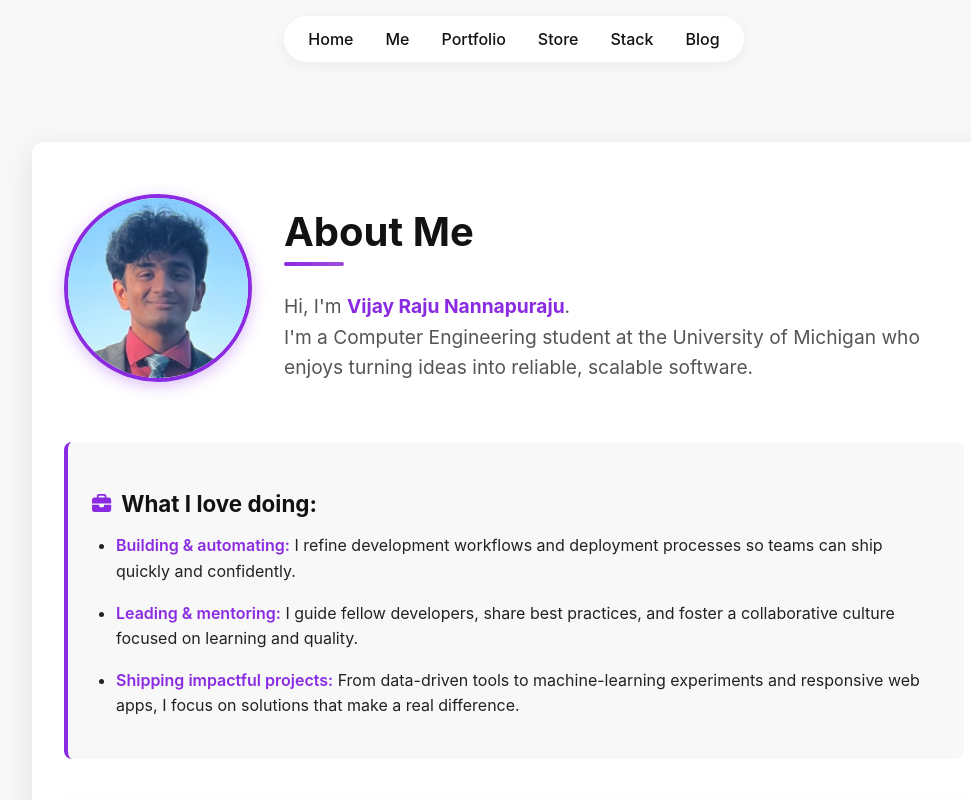
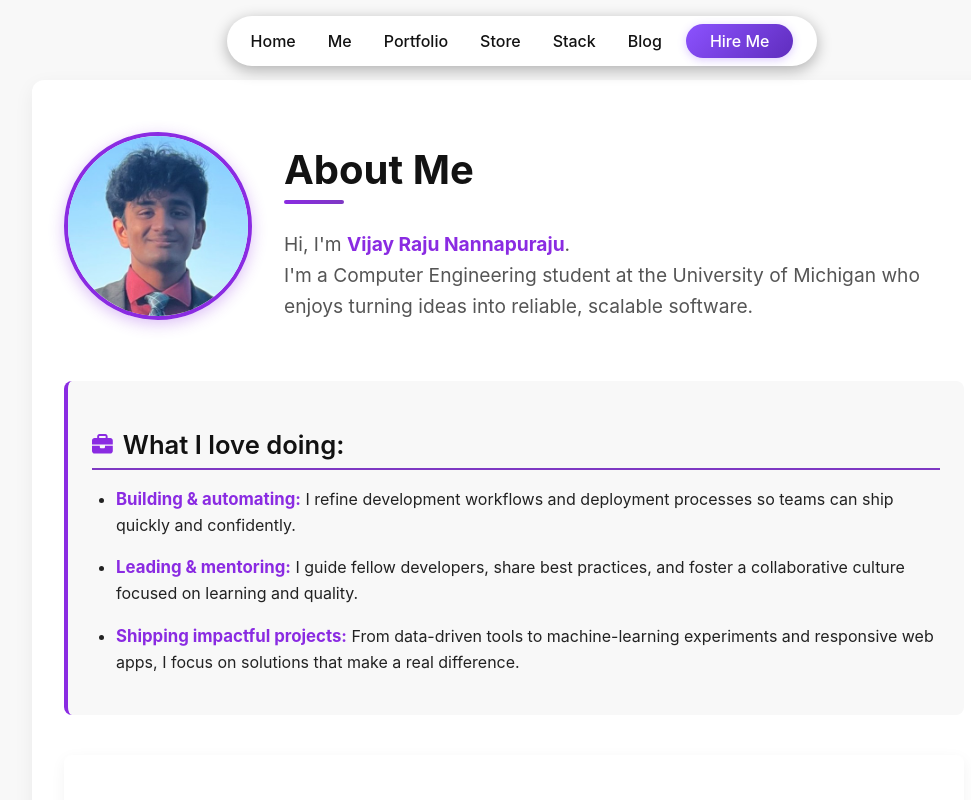
Before and after one commit to vijayn7/portfolio_website, a React (Create React App) app: page / in a window 1280 px wide. Shown: the top 800 px of the page, without its empty margins (126-1097 px from the left). Built offline with nearby package versions, Linux system fonts and the light colour scheme.

Commit message:
optimization

```diff
--- a/src/App.css
+++ b/src/App.css
@@ -11,6 +11,7 @@
 main {
   flex: 1;
   padding: 1rem;
+  padding-top: 2rem; /* Add extra padding to the top to account for the fixed navbar */
 }
 
 .App-logo {
@@ -46,11 +47,13 @@ main {
 @media (max-width: 768px) {
   main {
     padding: 0.75rem;
+    padding-top: 4.5rem; /* Maintain extra top padding on medium screens */
   }
 }
 
 @media (max-width: 480px) {
   main {
     padding: 0.5rem;
+    padding-top: 4rem; /* Maintain extra top padding on small screens */
   }
 }
--- a/src/Me.css
+++ b/src/Me.css
@@ -12,7 +12,7 @@
   padding: 2rem;
   background-color: var(--white);
   border-radius: 12px;
-  box-shadow: 0 8px 30px var(--shadow-medium);
+  box-shadow: 0 6px 20px rgba(0, 0, 0, 0.06);
 }
 
 /* Header with profile image */
@@ -67,17 +67,20 @@
 }
 
 .me-section h3 {
-  font-size: 1.4rem;
+  font-size: 1.6rem;
   color: var(--secondary-color);
   margin: 1.5rem 0 1rem 0;
   display: flex;
   align-items: center;
+  font-weight: 600;
+  border-bottom: 2px solid var(--primary-light);
+  padding-bottom: 0.5rem;
 }
 
 .section-icon {
   color: var(--primary-color);
   margin-right: 10px;
-  font-size: 1.2rem;
+  font-size: 1.3rem;
 }
 
 .intro {
@@ -111,9 +114,11 @@
   color: var(--text-dark);
 }
 
+/* Add styling for subheadings inside lists */
 .highlight {
-  font-weight: 600;
+  font-weight: 700;
   color: var(--primary-color);
+  font-size: 1.05em;
 }
 
 /* Card styling */
@@ -285,6 +290,19 @@
   .skill-item {
     font-size: 0.9rem;
   }
+
+  .me-section h3 {
+    font-size: 1.4rem;
+    padding-bottom: 0.4rem;
+  }
+
+  .section-icon {
+    font-size: 1.2rem;
+  }
+
+  .highlight {
+    font-size: 1.03em;
+  }
 }
 
 @media (max-width: 480px) {
@@ -309,6 +327,8 @@
 
   .me-section h3 {
     font-size: 1.2rem;
+    padding-bottom: 0.3rem;
+    border-bottom-width: 1px;
   }
 
   .intro {
--- a/src/Navbar.css
+++ b/src/Navbar.css
@@ -2,23 +2,29 @@
 
 /* Main navbar container */
 .Navbar {
-  position: sticky;
-  top: 10px;
+  position: fixed;
+  top: 0;
+  left: 0;
+  right: 0;
   z-index: 1000;
-  margin: 1rem auto;
+  padding: 0.5rem;
+  padding-top: 1rem;
   background-color: transparent;
+  width: 100%;
 }
 
 /* Desktop navigation */
 .desktop-nav {
   display: flex;
-  justify-content: center;
+  justify-content: space-between;
+  align-items: center;
   background-color: var(--white);
   border-radius: 50px;
-  padding: 0.8rem 1.5rem;
-  box-shadow: 0 4px 15px var(--shadow-light);
-  margin: 0 auto;
+  padding: 0.5rem 1.5rem; /* Reduced vertical padding from 0.8rem to 0.5rem */
+  box-shadow: 0 4px 15px var(--shadow-dark);
+  margin: 0 auto auto auto;
   width: fit-content;
+  max-width: 100%;
 }
 
 .desktop-nav-links {
@@ -27,6 +33,7 @@
   margin: 0;
   padding: 0;
   gap: 2rem;
+  flex-wrap: nowrap;
 }
 
 .desktop-nav-links li {
@@ -63,6 +70,52 @@
   width: 100%;
 }
 
+/* Hire me button styles */
+.hire-me-button-container {
+  margin-left: 1.5rem;
+}
+
+.hire-me-button {
+  background: linear-gradient(135deg, #8c52ff 0%, #5f2dbd 100%); /* Purple gradient */
+  color: white !important;
+  padding: 0.45rem 1.5rem !important; /* Slightly reduced vertical padding */
+  border-radius: 50px;
+  font-weight: 500 !important;
+  box-shadow: 0 2px 8px rgba(140, 82, 255, 0.3);
+  transition: all 0.2s ease !important;
+  text-decoration: none;
+  display: block;
+}
+
+.hire-me-button:hover {
+  background: linear-gradient(135deg, #7a45e6 0%, #4f24a3 100%); /* Darker purple gradient on hover */
+  transform: translateY(-1px);
+  box-shadow: 0 4px 12px rgba(140, 82, 255, 0.4);
+}
+
+.hire-me-button::after {
+  display: none !important;
+}
+
+@media (max-width: 992px) {
+  .desktop-nav {
+    padding: 0.7rem 1.2rem;
+  }
+
+  .desktop-nav-links {
+    gap: 1.5rem;
+  }
+
+  .desktop-nav-links a {
+    font-size: 0.95rem;
+  }
+
+  .hire-me-button {
+    padding: 0.4rem 1rem !important;
+    font-size: 0.9rem !important;
+  }
+}
+
 /* Mobile navigation */
 .mobile-nav {
   display: none;
@@ -72,7 +125,7 @@
   border-radius: 15px;
   padding: 0.8rem 1rem;
   box-shadow: 0 4px 15px var(--shadow-light);
-  width: calc(100% - 3rem);
+  width: calc(100% - 2rem);
   margin: 0 auto;
   border-bottom: 2px solid var(--primary-color);
 }
@@ -218,27 +271,12 @@
   }
 }
 
-@media (max-width: 480px) {
+@media (max-width: 576px) {
   .mobile-nav {
-    width: calc(100% - 2rem);
-    margin: 0.5rem auto;
-    padding: 0.6rem 0.8rem;
+    padding: 0.7rem 0.9rem;
   }
 
   .name {
-    font-size: 0.9rem;
-    max-width: 200px;
-    white-space: nowrap;
-    overflow: hidden;
-    text-overflow: ellipsis;
-  }
-
-  .mobile-name {
-    font-size: 1.2rem;
-  }
-
-  .mobile-menu-links {
-    width: 85%;
-    padding: 1.2rem;
+    font-size: 0.85rem;
   }
 }
--- a/src/Navbar.js
+++ b/src/Navbar.js
@@ -57,10 +57,21 @@ function Navbar() {
               whileHover={{ scale: 1.05 }}
               whileTap={{ scale: 0.95 }}
             >
-              <a href={`#${item}`}>{item.charAt(0).toUpperCase() + item.slice(1)}</a>
+              <a href={`#${item}`}>{item === 'home' ? 'Home' : item === 'me' ? 'Me' : item.charAt(0).toUpperCase() + item.slice(1)}</a>
             </motion.li>
           ))}
         </ul>
+        <motion.div
+          key="desktop-hire-me"
+          initial={{ opacity: 0 }}
+          animate={{ opacity: 1 }}
+          transition={{ delay: navItems.length * 0.05, duration: 0.2 }}
+          whileHover={{ scale: 1.05 }}
+          whileTap={{ scale: 0.95 }}
+          className="hire-me-button-container"
+        >
+          <a href="#contact" className="hire-me-button">Hire Me</a>
+        </motion.div>
       </div>
 
       <div className="mobile-nav">
--- a/src/colors.css
+++ b/src/colors.css
@@ -1,7 +1,7 @@
 /* Global color variables for the portfolio website */
 :root {
   --primary-color: #8a2be2; /* Vibrant purple */
-  --primary-light: #9d4edd;
+  --primary-light: #7e38c3; /* Darkened by ~15% for better contrast/accessibility */
   --secondary-color: #121212; /* Rich black */
   --secondary-light: #1e1e1e;
   --background-light: #f8f8f8;
```
